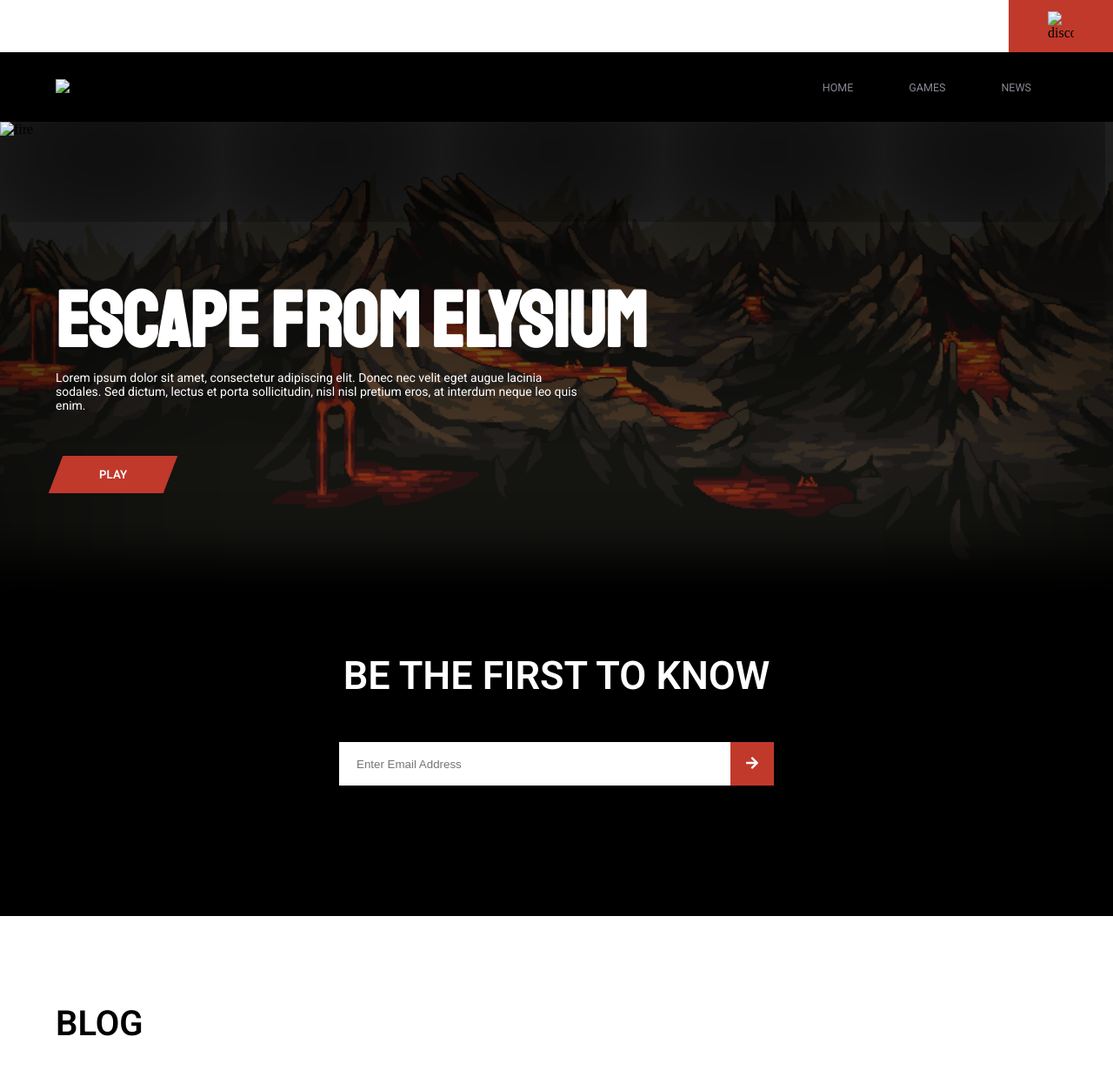
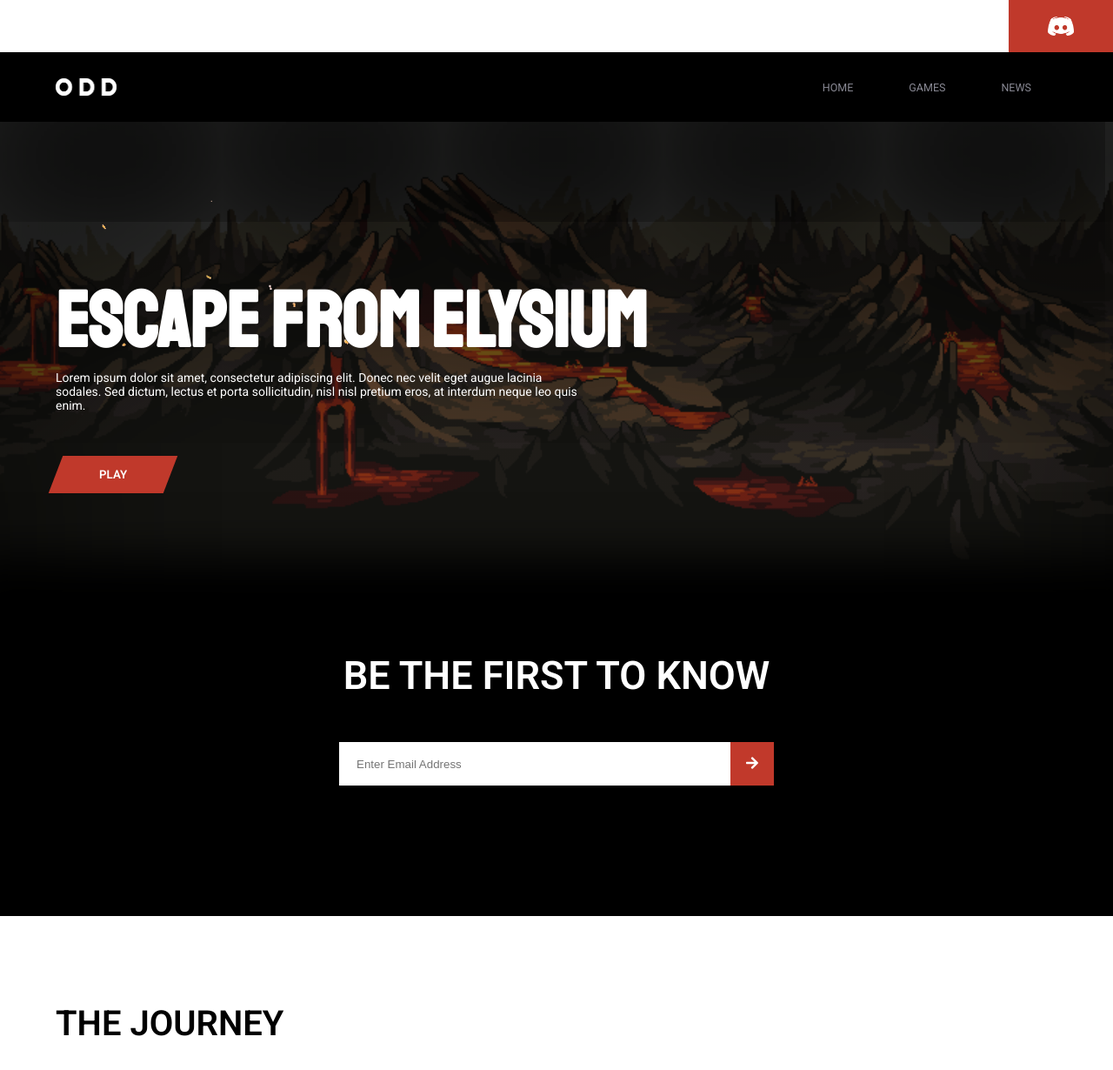
Before and after one commit to emmanuel2612/oddstudio, a plain HTML site: page index.html in a window 1280 px wide. Shown: the top 1230 px of the page at 87% size. Drawn offline with Linux system fonts and the light colour scheme; files whose address does not match are found by name; a web font is replaced by a local one.

Commit message:
Add files via upload

```diff
--- a/index.html
+++ b/index.html
@@ -26,10 +26,10 @@
   </head>
   <body>
       <div class="top-header">
-          <a class="button"><img src="discord.png" alt="discord"></a>
+          <a class="button"><img src="images/discord.png" alt="discord"></a>
       </div>
     <header>
-      <img src="logo.png" alt="logo" class="logo" />
+      <img src="images/logo.png" alt="logo" class="logo" />
 
       <nav>
           <a>HOME</a>
@@ -47,7 +47,7 @@
       </p>
       <button><span>PLAY</span></button>
 
-      <img src="fire.gif" alt="fire" class="fire" draggable="false" />
+      <img src="images/fire.gif" alt="fire" class="fire" draggable="false" />
 
       <div class="blur"></div>
     </section>
@@ -58,7 +58,7 @@
     </section>
 
     <section class="blog">
-      <h1>BLOG</h1>
+      <h1>THE JOURNEY</h1>
     </section>
 
   </body>
```
